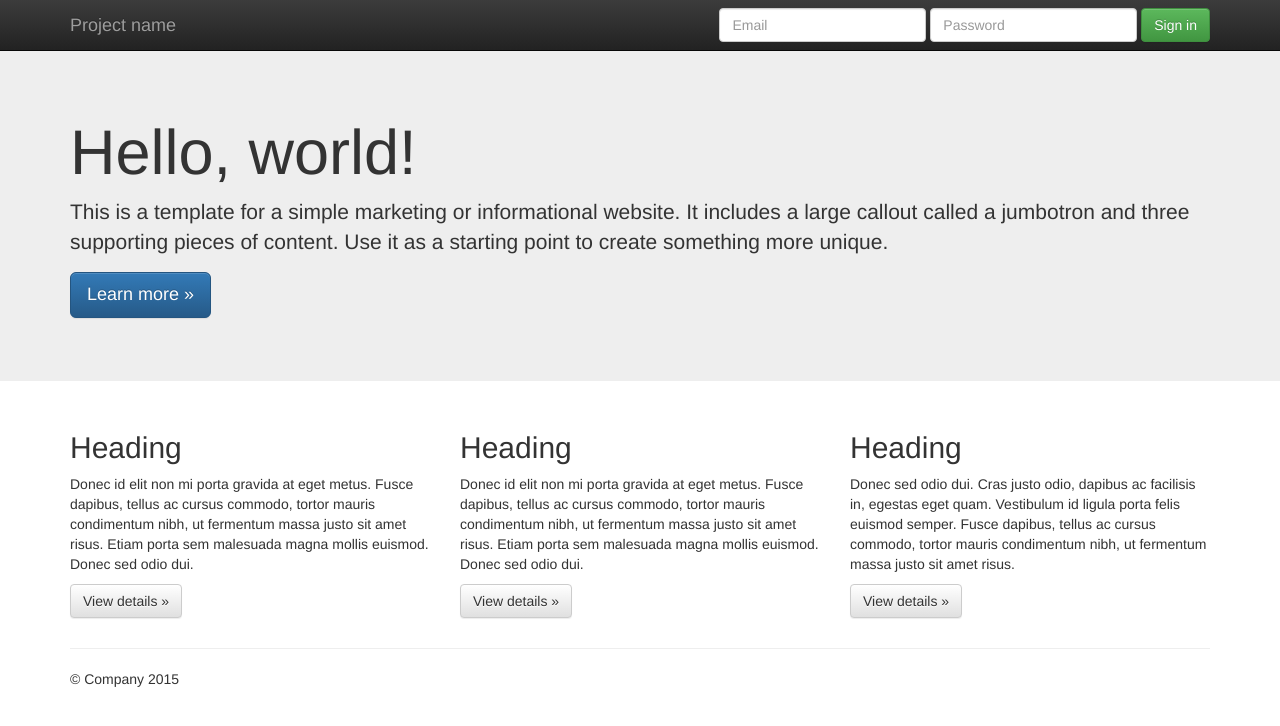
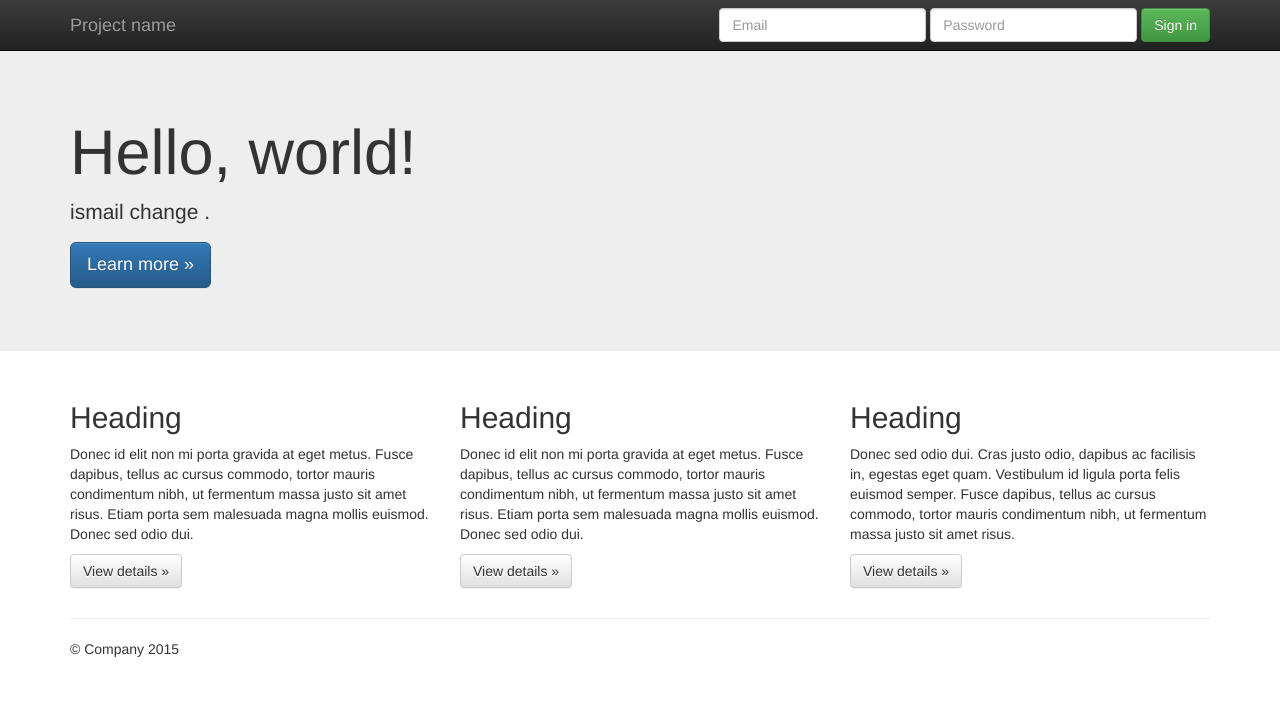
Before and after one commit to Ismailabbi/testgit2, a plain HTML site: page index.html in a window 1280 px wide. Drawn offline with nearby package versions, Linux system fonts and the light colour scheme.

Commit message:
update for fetch and pull

```diff
--- a/index.html
+++ b/index.html
@@ -56,7 +56,7 @@
     <div class="jumbotron">
       <div class="container">
         <h1>Hello, world!</h1>
-        <p>This is a template for a simple marketing or informational website. It includes a large callout called a jumbotron and three supporting pieces of content. Use it as a starting point to create something more unique.</p>
+        <p>ismail change .</p>
         <p><a class="btn btn-primary btn-lg" href="#" role="button">Learn more &raquo;</a></p>
       </div>
     </div>
```
